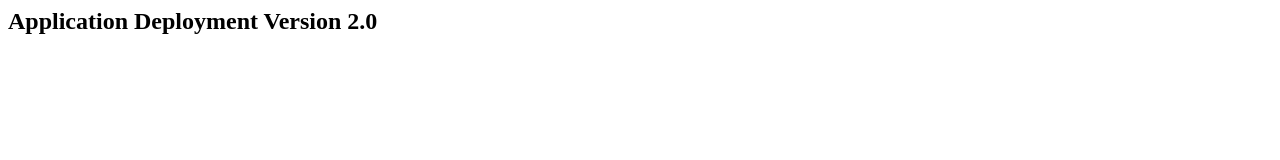
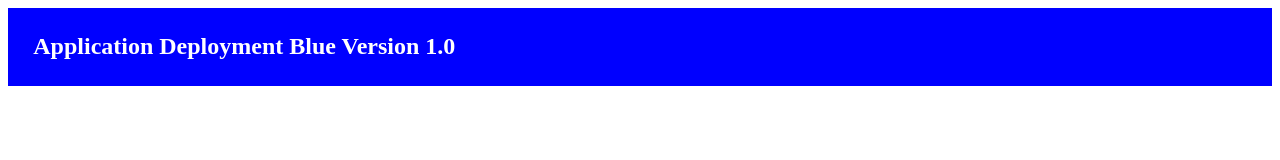
Before and after one commit to patel0ankur/k8_blue_green, a plain HTML site: page nginx/index.html in a window 1280 px wide. Drawn offline with Linux system fonts and the light colour scheme.

Commit message:
changing k8 file

```diff
--- a/nginx/index.html
+++ b/nginx/index.html
@@ -1,6 +1,6 @@
 <html>
   <head></head>
   <body>
-    <h2>Application Deployment Version 2.0</h2>
+    <h2 style="background-color:blue;color:white;padding:2%;">Application Deployment Blue Version 1.0</h2>
   </body>
 </html>
```
Also changed, not shown: 1 other file.
